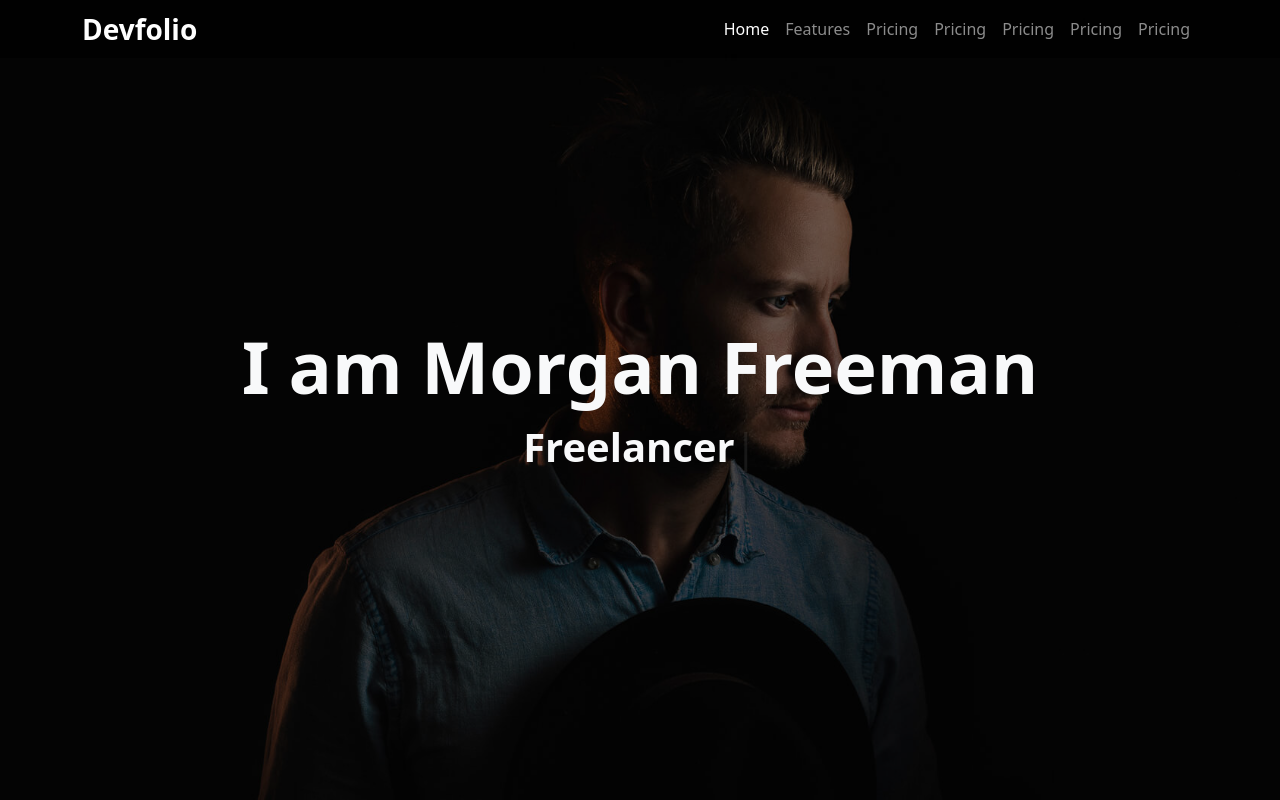
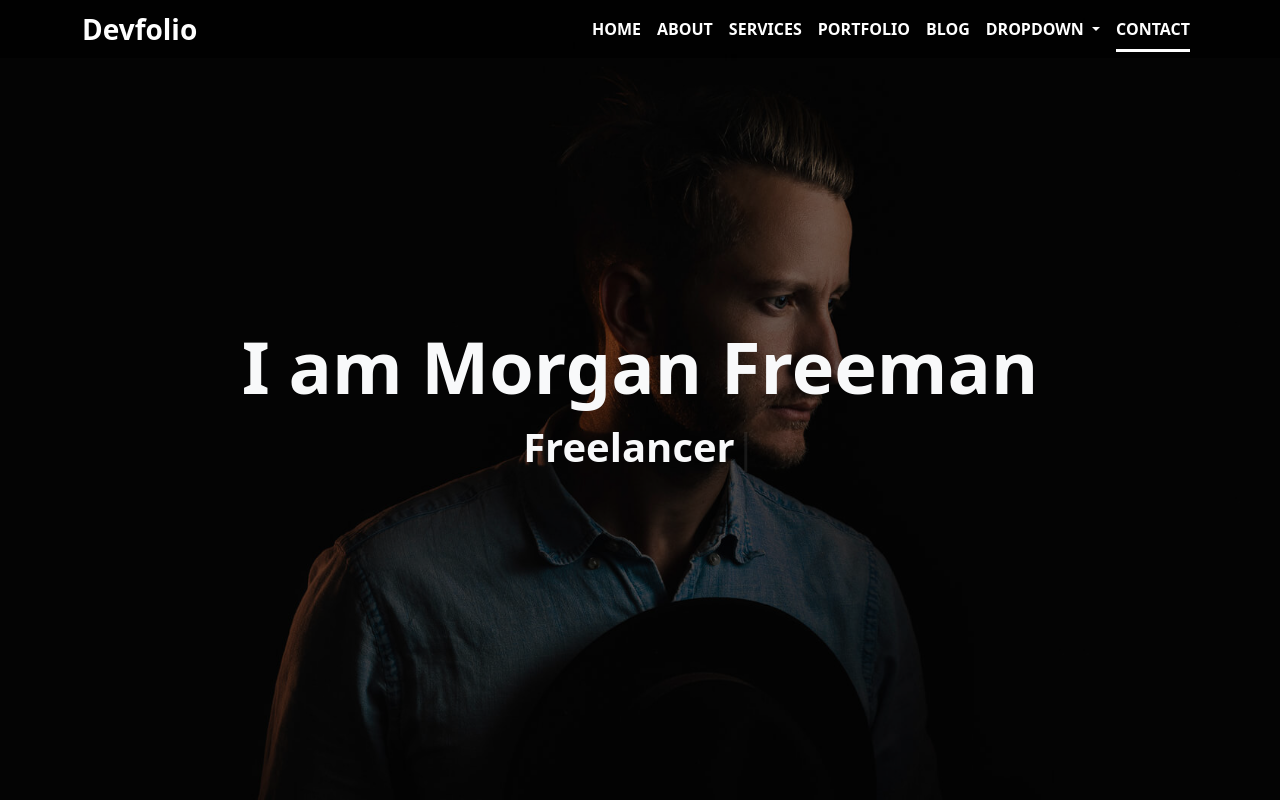
Before and after one commit to ims0s/DevFolio, a plain HTML site: page index.html in a window 1280 px wide. Shown: the top 800 px of the page. Drawn offline with nearby package versions, Linux system fonts and the light colour scheme.

Commit message:
finished the last touches

```diff
--- a/css/style.css
+++ b/css/style.css
@@ -6,6 +6,7 @@
 }
 body{
     font-family: system-ui, -apple-system, BlinkMacSystemFont, 'Segoe UI', Roboto, Oxygen, Ubuntu, Cantarell, 'Open Sans', 'Helvetica Neue', sans-serif;
+
 }
 .logo{
     font-size: 28px;
@@ -17,6 +18,25 @@ body{
 }
 .bg-nav{
     background-color: rgba(0, 0, 0, 0.75) !important;
+}
+.navbar .nav-item a {
+    position: relative;
+    color: white;
+}
+.navbar .nav-item a:not(.dropdown-toggle)::after{
+    content: '';
+    width: 0;
+    height: 3px;
+    background-color: white;
+    position: absolute;
+    top: 100%;
+    left: 8px;
+    transition: width 0.5s;
+}
+.navbar .nav-item a:not(.dropdown-toggle ):is(.active)::after{
+    padding:0 8px;
+    width: calc(100% - 16px);
+
 }
 #home{
     background-image: url(../images/hero-bg.jpg);
@@ -153,3 +173,11 @@ section .primary-layer{
 #contact .social-logo:hover{
     border-width: 4px;
 }
+@media  screen and (max-width:991px) {
+    .navbar .navbar-collapse:has(.show){
+        position: absolute;
+        width: calc(100% - 20px);
+        top: 100px;
+        left: 10px;
+    }
+}
--- a/index.html
+++ b/index.html
@@ -11,8 +11,8 @@
     <title>Devfolio | by ims0s </title>
 </head>
 
-<body>
-    <nav class="navbar fixed-top bg-nav navbar-expand-lg bg-body-tertiary" data-bs-theme="dark">
+<body data-bs-spy="scroll" data-bs-target="#navbar-example2">
+    <nav id="navbar-example2" class="navbar fixed-top bg-nav navbar-expand-lg bg-body-tertiary navbar-dark ">
         <div class="container">
             <div>
                 <a class="navbar-brand logo fw-bold" href="#">Devfolio</a>
@@ -22,27 +22,35 @@
                 <span class="navbar-toggler-icon"></span>
             </button>
             <div class="collapse navbar-collapse justify-content-end" id="navbarNav">
-                <ul class="navbar-nav">
+                <ul class="navbar-nav text-uppercase fw-bolder">
                     <li class="nav-item">
-                        <a class="nav-link active" aria-current="page" href="#">Home</a>
+                        <a class="nav-link active" aria-current="page" href="#home">Home</a>
                     </li>
                     <li class="nav-item">
-                        <a class="nav-link" href="#">Features</a>
+                        <a class="nav-link" href="#about">About</a>
                     </li>
                     <li class="nav-item">
-                        <a class="nav-link" href="#">Pricing</a>
+                        <a class="nav-link" href="#services">Services</a>
                     </li>
                     <li class="nav-item">
-                        <a class="nav-link" href="#">Pricing</a>
+                        <a class="nav-link" href="#portfolio">Portfolio</a>
                     </li>
                     <li class="nav-item">
-                        <a class="nav-link" href="#">Pricing</a>
+                        <a class="nav-link" href="#blog">Blog</a>
+                    </li>
+                    <li class="nav-item dropdown ">
+                        <a class="nav-link dropdown-toggle" href="#" role="button" data-bs-toggle="dropdown" aria-expanded="false">
+                            Dropdown
+                          </a>
+                          <ul class="dropdown-menu ">
+                            <li><a class="dropdown-item text-black drop-item" href="#">Action</a></li>
+                            <li><a class="dropdown-item text-black drop-item" href="#">Another action</a></li>
+
+                            <li><a class="dropdown-item text-black drop-item" href="#">Something else here</a></li>
+                          </ul>
                     </li>
                     <li class="nav-item">
-                        <a class="nav-link" href="#">Pricing</a>
-                    </li>
-                    <li class="nav-item">
-                        <a class="nav-link" href="#">Pricing</a>
+                        <a class="nav-link" href="#contact">Contact</a>
                     </li>
                 </ul>
             </div>
```
